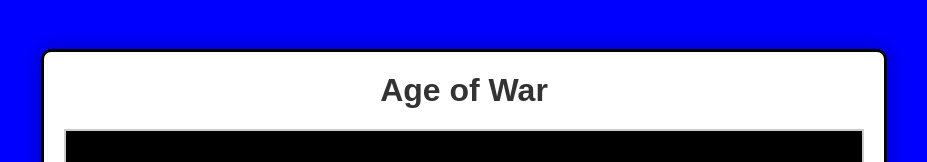
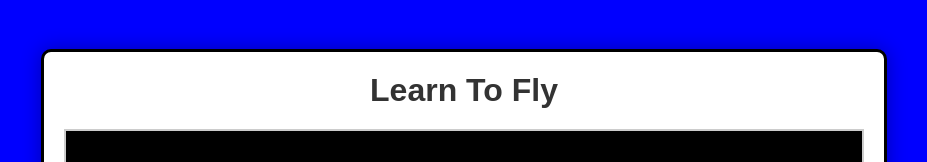
Before and after one commit to MemerMan26/memerman26.github.io, a plain HTML site: page learntofly.html in a window 1280 px wide. Shown: the top 162 px of the page, without its empty margins (176-1103 px from the left). Drawn offline with Linux system fonts and the light colour scheme.

Commit message:
Fix HTML structure and update game title

```diff
--- a/learntofly.html
+++ b/learntofly.html
@@ -49,7 +49,7 @@
 </head>
 <body>
     <div class="container">
-        <h1>Age of War</h1>
+        <h1>Learn To Fly</h1>
         <div class="game-frame">
             <embed src="/gamefiles/flash_learn-to-fly.swf" type="application/x-shockwave-flash" quality="high" width="800" height="600">
         </div>
@@ -57,4 +57,5 @@
 
     <script src="https://unpkg.com/@ruffle-rs/ruffle"></script>
 </body>
+
 </html>
```
